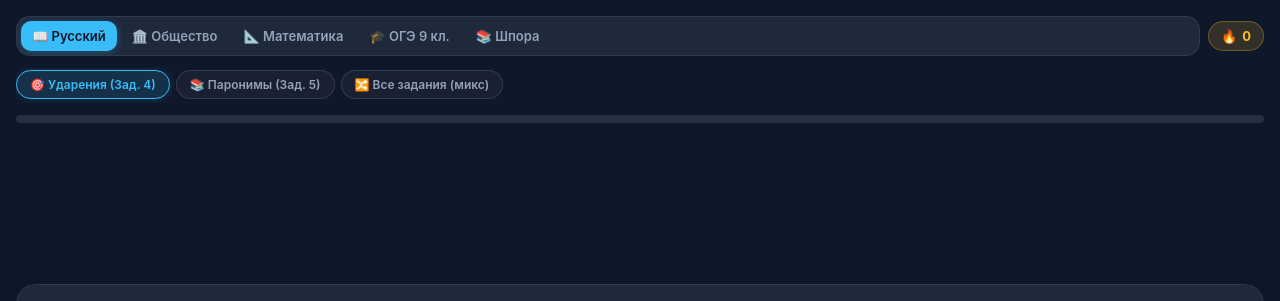
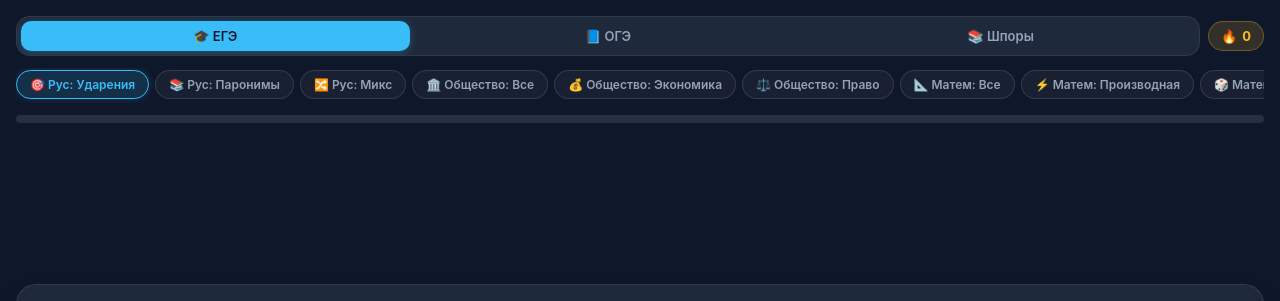
Before and after one commit to NVReXD/insadprj, a plain HTML site: page index.html in a window 1280 px wide. Shown: the top 301 px of the page. Drawn offline with Linux system fonts and the light colour scheme.

Commit message:
Refactor top navigation to 3 tabs: EGE, OGE, and Cheat Sheets with memorization disclaimer

```diff
--- a/index.html
+++ b/index.html
@@ -483,11 +483,9 @@
   <header id="appHeader">
     <div class="top-bar">
       <div class="subject-tabs">
-        <button class="subject-btn active" id="subjRussian" onclick="switchSubject('russian')">📖 Русский</button>
-        <button class="subject-btn" id="subjSoc" onclick="switchSubject('soc')">🏛️ Общество</button>
-        <button class="subject-btn" id="subjMath" onclick="switchSubject('math')">📐 Математика</button>
-        <button class="subject-btn" id="subjOge" onclick="switchSubject('oge')">🎓 ОГЭ 9 кл.</button>
-        <button class="subject-btn" id="subjCheat" onclick="switchSubject('cheat')">📚 Шпора</button>
+        <button class="subject-btn active" id="subjEge" onclick="switchSubject('ege')" style="flex:1;">🎓 ЕГЭ</button>
+        <button class="subject-btn" id="subjOge" onclick="switchSubject('oge')" style="flex:1;">📘 ОГЭ</button>
+        <button class="subject-btn" id="subjCheat" onclick="switchSubject('cheat')" style="flex:1;">📚 Шпоры</button>
       </div>
       <div class="streak-badge">
         🔥 <span id="streakCount">0</span>
@@ -566,56 +564,34 @@
     }
 
     const SUBJECT_CONFIG = {
-      russian: {
-        name: "Русский язык",
-        btnId: "subjRussian",
-        defaultSubtopic: "stress",
+      ege: {
+        name: "ЕГЭ (10–11 кл.)",
+        btnId: "subjEge",
+        defaultSubtopic: "rus_stress",
         subtopics: [
-          { id: "stress", title: "🎯 Ударения (Зад. 4)" },
-          { id: "paronym", title: "📚 Паронимы (Зад. 5)" },
-          { id: "all", title: "🔀 Все задания (микс)" }
+          { id: "rus_stress", title: "🎯 Рус: Ударения" },
+          { id: "rus_paronym", title: "📚 Рус: Паронимы" },
+          { id: "rus_mix", title: "🔀 Рус: Микс" },
+          { id: "soc_all", title: "🏛️ Общество: Все" },
+          { id: "soc_econ", title: "💰 Общество: Экономика" },
+          { id: "soc_law", title: "⚖️ Общество: Право" },
+          { id: "math_all", title: "📐 Матем: Все" },
+          { id: "math_deriv", title: "⚡ Матем: Производная" },
+          { id: "math_prob", title: "🎲 Матем: Вероятность" },
+          { id: "math_geom", title: "📐 Матем: Геометрия" }
         ],
         getDeck: (subId) => {
-          if (subId === "stress") return STRESS_DATA;
-          if (subId === "paronym") return PARONYM_DATA;
-          return [...STRESS_DATA, ...PARONYM_DATA];
-        }
-      },
-      soc: {
-        name: "Обществознание",
-        btnId: "subjSoc",
-        defaultSubtopic: "all",
-        subtopics: [
-          { id: "all", title: "🌟 Все темы (ЕГЭ)" },
-          { id: "Человек и общество", title: "🧠 Человек и общество" },
-          { id: "Экономика", title: "💰 Экономика" },
-          { id: "Социальные отношения", title: "👥 Соц. отношения" },
-          { id: "Политика", title: "👑 Политика" },
-          { id: "Право", title: "⚖️ Право" }
-        ],
-        getDeck: (subId) => {
-          if (subId === "all") return SOC_DATA;
-          return SOC_DATA.filter(q => q.topic === subId);
-        }
-      },
-      math: {
-        name: "Математика",
-        btnId: "subjMath",
-        defaultSubtopic: "all",
-        subtopics: [
-          { id: "all", title: "🌟 Все задания (ЕГЭ)" },
-          { id: "deriv", title: "⚡ Производная и функции" },
-          { id: "prob", title: "🎲 Теория вероятностей" },
-          { id: "geom", title: "📐 Геометрия и векторы" },
-          { id: "alg", title: "🔢 Алгебра и уравнения" }
-        ],
-        getDeck: (subId) => {
-          if (subId === "all") return MATH_DATA;
-          if (subId === "deriv") return MATH_DATA.filter(q => q.topic.includes("Производная") || q.topic.includes("функций"));
-          if (subId === "prob") return MATH_DATA.filter(q => q.topic.includes("вероятност"));
-          if (subId === "geom") return MATH_DATA.filter(q => q.topic.includes("Планиметрия") || q.topic.includes("Стереометрия") || q.topic.includes("Векторы"));
-          if (subId === "alg") return MATH_DATA.filter(q => q.topic.includes("уравнения") || q.topic.includes("Логарифмы") || q.topic.includes("Степени") || q.topic.includes("Тригонометрия") || q.topic.includes("задачи"));
-          return MATH_DATA;
+          if (subId === "rus_stress") return STRESS_DATA;
+          if (subId === "rus_paronym") return PARONYM_DATA;
+          if (subId === "rus_mix") return [...STRESS_DATA, ...PARONYM_DATA];
+          if (subId === "soc_all") return SOC_DATA.map(q => ({...q, _examSubj: "soc"}));
+          if (subId === "soc_econ") return SOC_DATA.filter(q => q.topic === "Экономика").map(q => ({...q, _examSubj: "soc"}));
+          if (subId === "soc_law") return SOC_DATA.filter(q => q.topic === "Право").map(q => ({...q, _examSubj: "soc"}));
+          if (subId === "math_all") return MATH_DATA.map(q => ({...q, _examSubj: "math"}));
+          if (subId === "math_deriv") return MATH_DATA.filter(q => q.topic.includes("Производная") || q.topic.includes("функций")).map(q => ({...q, _examSubj: "math"}));
+          if (subId === "math_prob") return MATH_DATA.filter(q => q.topic.includes("вероятност")).map(q => ({...q, _examSubj: "math"}));
+          if (subId === "math_geom") return MATH_DATA.filter(q => q.topic.includes("Планиметрия") || q.topic.includes("Стереометрия") || q.topic.includes("Векторы")).map(q => ({...q, _examSubj: "math"}));
+          return STRESS_DATA;
         }
       },
       oge: {
@@ -634,24 +610,28 @@
         }
       },
       cheat: {
-        name: "Шпаргалка",
+        name: "Шпоры (ЕГЭ и ОГЭ)",
         btnId: "subjCheat",
         defaultSubtopic: "all",
         subtopics: [
-          { id: "all", title: "🌟 Все разделы" },
-          { id: "math", title: "📐 Формулы (Матем.)" },
-          { id: "russian", title: "📖 Правила (Русский)" },
-          { id: "soc", title: "🏛️ Таблицы (Общество)" }
+          { id: "all", title: "🌟 Все шпоры" },
+          { id: "exam_ege", title: "🎓 Шпоры ЕГЭ" },
+          { id: "exam_oge", title: "📘 Шпоры ОГЭ" },
+          { id: "math", title: "📐 Математика" },
+          { id: "russian", title: "📖 Русский язык" },
+          { id: "soc", title: "🏛️ Обществознание" }
         ],
         getDeck: (subId) => {
           if (subId === "all") return CHEATSHEETS;
+          if (subId === "exam_ege") return CHEATSHEETS.filter(c => c.exam === "ege" || c.exam === "both");
+          if (subId === "exam_oge") return CHEATSHEETS.filter(c => c.exam === "oge" || c.exam === "both");
           return CHEATSHEETS.filter(c => c.category === subId);
         }
       }
     };
 
-    let currentSubject = "russian";
-    let currentSubtopic = "stress";
+    let currentSubject = "ege";
+    let currentSubtopic = "rus_stress";
     let deck = [];
     let currentIndex = 0;
     let score = { correct: 0, total: 0 };
@@ -740,7 +720,15 @@
 
     function renderCheatsheets(items) {
       const container = document.getElementById("cheatsheetContainer");
-      container.innerHTML = "";
+      container.innerHTML = `
+        <div class="cheat-card" style="border-color: rgba(56, 189, 248, 0.45); background: rgba(56, 189, 248, 0.08);">
+          <span class="cheat-badge">💡 Памятка ученику</span>
+          <h3 class="cheat-title" style="font-size: 15px; margin-bottom: 6px;">Для лёгкого запоминания, а не списывания!</h3>
+          <p style="font-size: 13px; color: #cbd5e1; line-height: 1.45;">
+            Эти шпоры для ЕГЭ и ОГЭ собраны, чтобы быстро освежить формулы и правила в памяти перед тренировкой, а не для списывания на экзамене.
+          </p>
+        </div>
+      `;
       items.forEach(sheet => {
         const card = document.createElement("div");
         card.className = "cheat-card";
@@ -785,13 +773,13 @@
         cardTitle.innerText = `«${q.sentence}»`;
         cardSubtitle.style.display = "block";
         cardSubtitle.innerText = "Вставьте подходящее слово из пары паронимов:";
-      } else if (currentSubject === "soc") {
-        cardTag.innerText = `ЕГЭ Обществознание • ${q.topic}`;
+      } else if (currentSubject === "oge") {
+        cardTag.innerText = `ОГЭ 9 класс • ${q.topic.replace("ОГЭ ", "")}`;
         cardTitle.innerText = q.question;
         cardSubtitle.style.display = "none";
         cardSubtitle.innerText = "";
-      } else if (currentSubject === "oge") {
-        cardTag.innerText = `ОГЭ 9 класс • ${q.topic.replace("ОГЭ ", "")}`;
+      } else if (q._examSubj === "soc") {
+        cardTag.innerText = `ЕГЭ Обществознание • ${q.topic}`;
         cardTitle.innerText = q.question;
         cardSubtitle.style.display = "none";
         cardSubtitle.innerText = "";
--- a/questions.js
+++ b/questions.js
@@ -919,7 +919,8 @@ const CHEATSHEETS = [
   // --- МАТЕМАТИКА ---
   {
     category: "math",
-    badge: "📐 Математика • Алгебра",
+    exam: "both",
+    badge: "📐 Математика • ЕГЭ и ОГЭ",
     title: "Степени, корни и ФСУ",
     items: [
       "aᵐ · aⁿ = aᵐ⁺ⁿ  |  aᵐ / aⁿ = aᵐ⁻ⁿ  |  (aᵐ)ⁿ = aᵐ·ⁿ",
@@ -931,7 +932,8 @@ const CHEATSHEETS = [
   },
   {
     category: "math",
-    badge: "📐 Математика • Логарифмы и Производная",
+    exam: "ege",
+    badge: "📐 Математика • ЕГЭ (Логарифмы и Производная)",
     title: "Логарифмы и таблица производных",
     items: [
       "logₐ(b·c) = logₐb + logₐc  |  logₐ(b/c) = logₐb − logₐc",
@@ -943,7 +945,8 @@ const CHEATSHEETS = [
   },
   {
     category: "math",
-    badge: "📐 Математика • Тригонометрия",
+    exam: "both",
+    badge: "📐 Математика • ЕГЭ и ОГЭ",
     title: "Тригонометрия (ЕГЭ и ОГЭ)",
     items: [
       "sin²α + cos²α = 1  |  tg α = sin α / cos α  |  tg α · ctg α = 1",
@@ -955,7 +958,8 @@ const CHEATSHEETS = [
   },
   {
     category: "math",
-    badge: "📐 Математика • Геометрия",
+    exam: "both",
+    badge: "📐 Математика • ЕГЭ и ОГЭ",
     title: "Площади, объёмы и векторы",
     items: [
       "Треугольник: S = ½·a·h = ½·a·b·sin γ  |  Прямоугольный: a² + b² = c²",
@@ -967,6 +971,7 @@ const CHEATSHEETS = [
   },
   {
     category: "math",
+    exam: "oge",
     badge: "📐 Математика • ОГЭ и Вероятность",
     title: "Прогрессии и теория вероятностей",
     items: [
@@ -981,7 +986,8 @@ const CHEATSHEETS = [
   // --- РУССКИЙ ЯЗЫК ---
   {
     category: "russian",
-    badge: "📖 Русский язык • Орфоэпия (Зад. 4)",
+    exam: "ege",
+    badge: "📖 Русский язык • ЕГЭ (Зад. 4)",
     title: "Главные закономерности ударений ФИПИ",
     items: [
       "Слова на -ЛОГ: каталОг, некролОг, диалОг, монолОг (но: анАлог)",
@@ -993,7 +999,8 @@ const CHEATSHEETS = [
   },
   {
     category: "russian",
-    badge: "📖 Русский язык • Паронимы и ОГЭ",
+    exam: "both",
+    badge: "📖 Русский язык • ЕГЭ и ОГЭ",
     title: "Коварные паронимы и орфография",
     items: [
       "Одеть (кого-то: ребёнка) vs Надеть (что-то на себя: пальто)",
@@ -1007,7 +1014,8 @@ const CHEATSHEETS = [
   // --- ОБЩЕСТВОЗНАНИЕ ---
   {
     category: "soc",
-    badge: "🏛️ Обществознание • Право и Власть",
+    exam: "ege",
+    badge: "🏛️ Обществознание • ЕГЭ (Право и Власть)",
     title: "Полномочия органов власти (Конституция РФ)",
     items: [
       "Президент: верховный главнокомандующий, подписывает законы, помилование, гражданство, определяет внешнюю политику",
@@ -1018,7 +1026,8 @@ const CHEATSHEETS = [
   },
   {
     category: "soc",
-    badge: "🏛️ Обществознание • Экономика",
+    exam: "both",
+    badge: "🏛️ Обществознание • ЕГЭ и ОГЭ",
     title: "Налоги, инфляция и издержки",
     items: [
       "Федеральные налоги: НДС, НДФЛ, акцизы, налог на прибыль организаций, водный налог",
```
